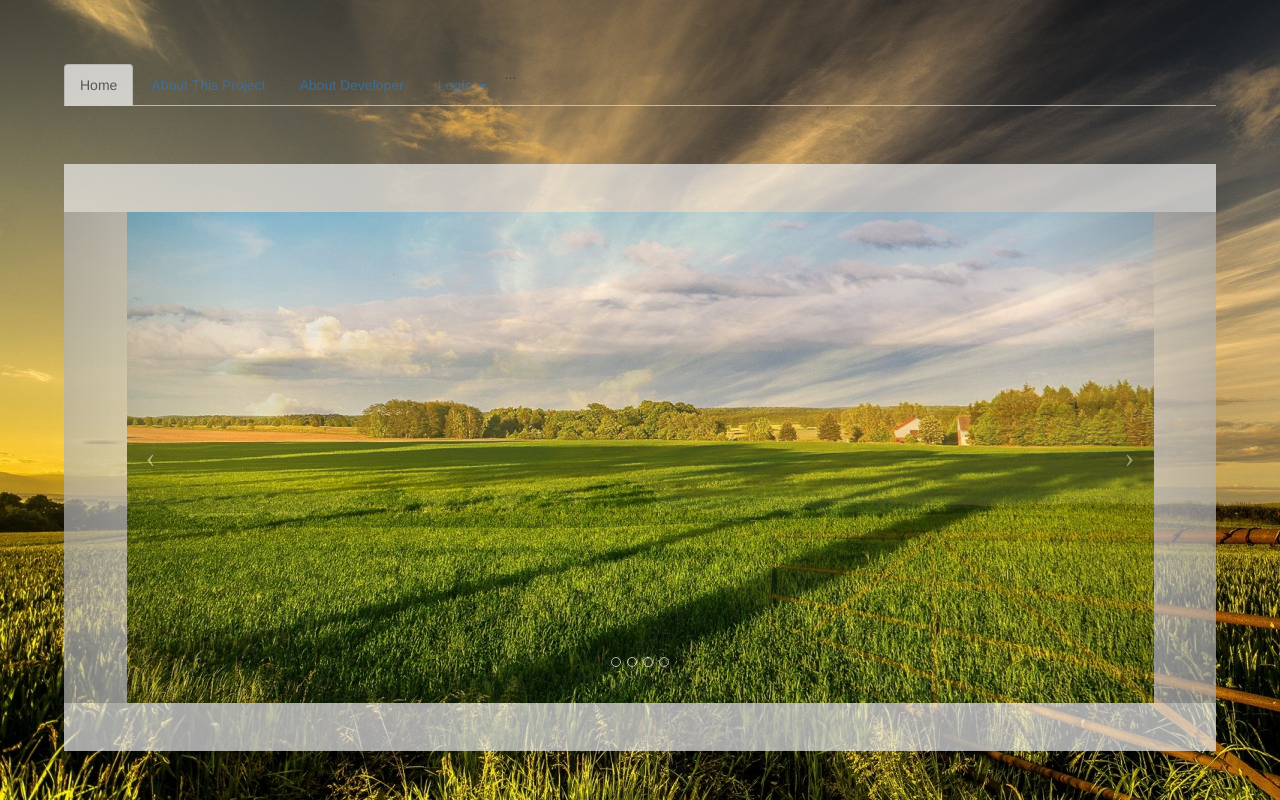
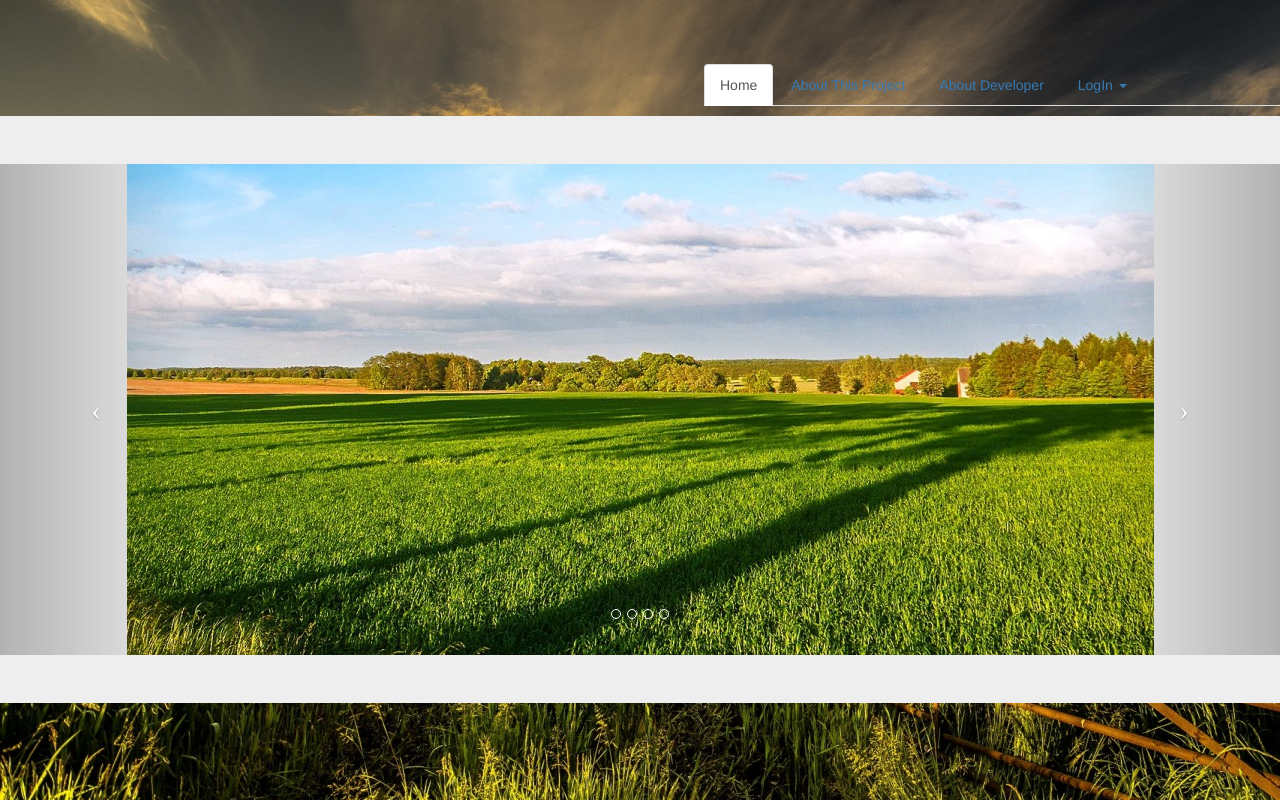
Before and after one commit to mahadevvyavahare/AIS, a PHP site: page / in a window 1280 px wide. Run offline with PHP 8.4, Linux system fonts and the light colour scheme.

Commit message:
some changes again

```diff
--- /dev/null
+++ b/header.php
@@ -0,0 +1,44 @@
+<html>
+    <head>
+      <link href="css/style1.css" type="text/css" rel="stylesheet">
+            <link href="css/bootstrap.min.css" rel="stylesheet">
+            <link href="css/bootstrap.theme.min.css" rel="stylesheet">
+        <link rel="shortcut icon" href="img/favicon.ico"/>
+        <style>
+body
+{
+  background: url(img/back.jpeg);
+  height:100%;
+  }
+
+
+        </style>
+        <title>AIS</title>
+        <meta name="viewport" content="width=device-width, initial-scale=1">
+
+            <link href="css/style1.css" type="text/css" rel="stylesheet">
+            <link href="css/bootstrap.min.css" rel="stylesheet">
+            <link href="css/bootstrap.theme.min.css" rel="stylesheet">
+        <link rel="shortcut icon" href="img/favicon.ico"/>
+    </head>
+    <body>
+
+  <ul class="nav nav-tabs"style="padding-top:5%;margin-left:55%;">
+<li role="presentation" class="active"><a href="index.php">Home</a></li>
+  <li role="presentation"><a href="#">About This Project</a></li>
+  <li role="presentation"><a href="#">About Developer</a></li>
+
+  <li role="presentation" class="dropdown">
+    <a class="dropdown-toggle" data-toggle="dropdown" href="#" role="button" aria-expanded="false">
+      LogIn <span class="caret"></span>
+    </a>
+    <ul class="dropdown-menu" role="menu">
+
+      <li><a href="login.php">Login</a></li>
+      <li><a href="manage.php">Manage Your Irrigation</a></li>
+       <li><a href="#">Add Users</a></li>
+
+    </ul>
+  </li>
+</ul>
+<p></p>
--- a/index.php
+++ b/index.php
@@ -1,64 +1,6 @@
-<html>
-    <head>
-      <link href="css/style1.css" type="text/css" rel="stylesheet">
-            <link href="css/bootstrap.min.css" rel="stylesheet">
-            <link href="css/bootstrap.theme.min.css" rel="stylesheet">
-        <link rel="shortcut icon" href="img/favicon.ico"/>
-        <style>
-div.background
-{
-  background: url(img/back.jpeg);
-  height:100%;
-
-
-}
-div.transbox
-{
- margin-left:5%;
-margin-right:5%;
-padding-top:5%;
-  //background-color: #ffffff;
-  //border: 1px solid black;
-  opacity:0.7;
-  filter:alpha(opacity=60); /* For IE8 and earlier */
-}
-div.transbox p
-{
-  margin: 5%;
-  font-weight: bold;
-  color: #000000;
-}
-        </style>
-        <title>AIS</title>
-        <meta name="viewport" content="width=device-width, initial-scale=1">
-
-            <link href="css/style1.css" type="text/css" rel="stylesheet">
-            <link href="css/bootstrap.min.css" rel="stylesheet">
-            <link href="css/bootstrap.theme.min.css" rel="stylesheet">
-        <link rel="shortcut icon" href="img/favicon.ico"/>
-    </head>
-    <body>
-<div class="background">
-
-    <div class="transbox">
-   <ul class="nav nav-tabs">
-  <li role="presentation" class="active"><a href="#">Home</a></li>
-  <li role="presentation"><a href="#">About This Project</a></li>
-  <li role="presentation"><a href="#">About Developer</a></li>
-  <li role="presentation" class="dropdown">
-    <a class="dropdown-toggle" data-toggle="dropdown" href="#" role="button" aria-expanded="false">
-      LogIn <span class="caret"></span>
-    </a>
-    <ul class="dropdown-menu" role="menu">
-      <li><a href="#">Login</a></li>
-      <li><a href="#">Manage Your Irrigation</a></li>
-
-    </ul>
-  </li>
-
-  ...
-</ul>
-<p></p>
+<?php
+include('header.php');
+?>
 <center>
 <div class="jumbotron">
         <div id="myCarousel" class="carousel slide">
@@ -94,8 +36,7 @@ div.transbox p
 </div>
 </div>
 
-    </div>
-    <script src="js/jquery.min.js"></script>
+        <script src="js/jquery.min.js"></script>
     <script src="js/bootstrap.min.js"></script>
     </body>
 </html>
```
Also changed, not shown: login.php (added, +112 -0 lines), manage.php (added, +43 -0 lines), img/structure.jpg (added), img/structure.png (added).
